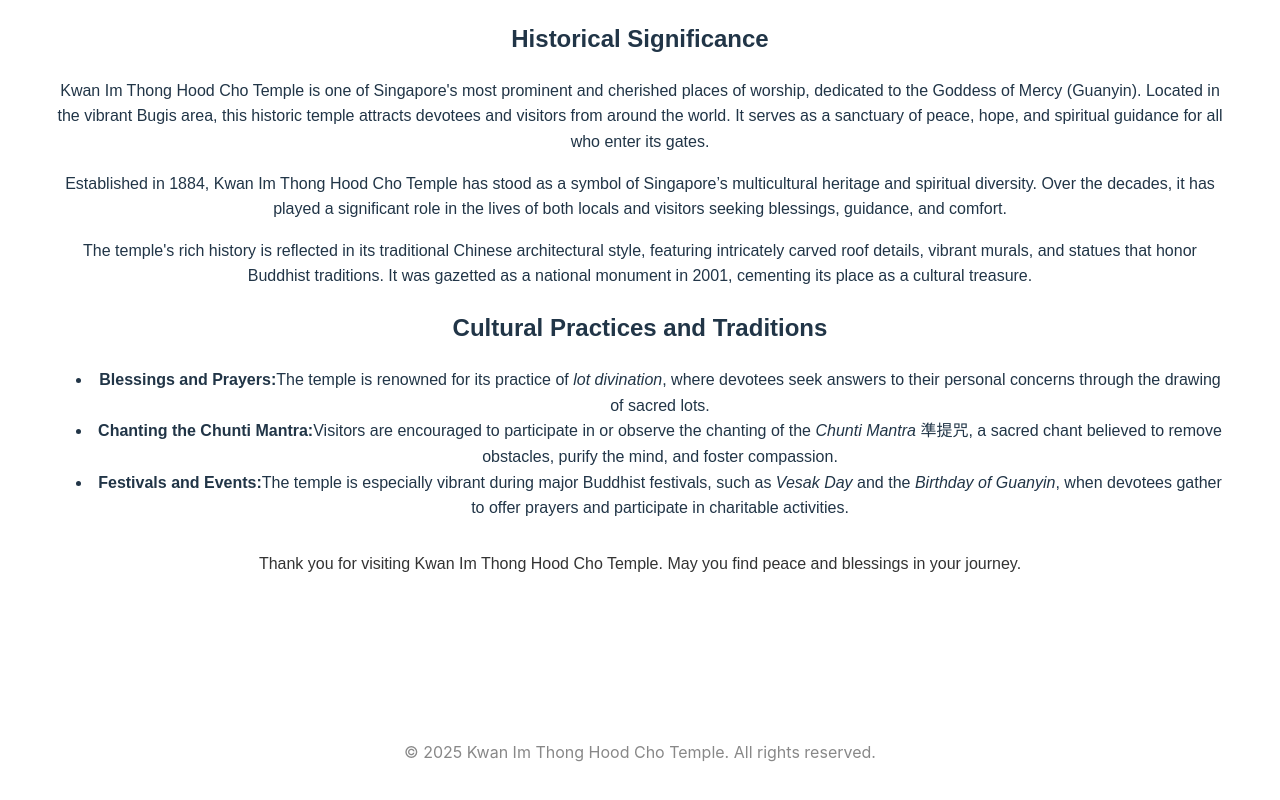
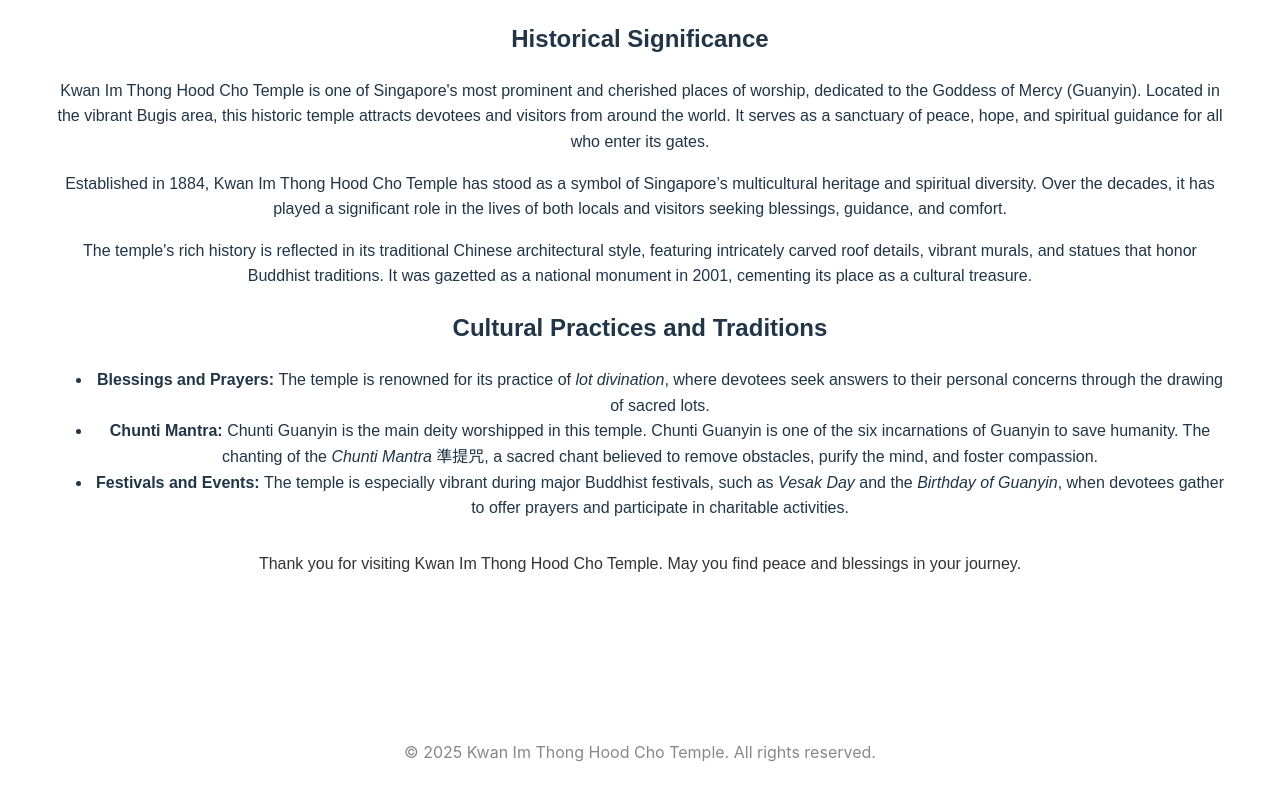
Before and after one commit to kwanimthonghoodcho/kwanimthonghoodcho, a React (Vite) app: page /about in a window 1280 px wide. Shown: the part 856-1656 px from the top of the page. Built offline with nearby package versions, Linux system fonts and the light colour scheme; a web font is replaced by a local one.

Commit message:
amend about

```diff
--- a/src/pages/About.tsx
+++ b/src/pages/About.tsx
@@ -43,17 +43,18 @@
         <h2>Cultural Practices and Traditions</h2>
         <ul>
           <li>
-            <strong>Blessings and Prayers:</strong>
+            <strong>Blessings and Prayers: </strong>
             The temple is renowned for its practice of <em>lot divination</em>, where devotees seek answers to their personal concerns through the drawing of sacred lots.
           </li>
           <li>
-            <strong>Chanting the Chunti Mantra:</strong>
-            Visitors are encouraged to participate in or observe the chanting of the <em>Chunti Mantra 準提咒</em>, a sacred chant believed to remove obstacles, purify the mind, and foster compassion.
+            <strong>Chunti Mantra: </strong>
+            Chunti Guanyin is the main deity worshipped in this temple. Chunti Guanyin is one of the six incarnations of Guanyin to save humanity. The chanting of the <em>Chunti Mantra 準提咒</em>, a sacred chant believed to remove obstacles, purify the mind, and foster compassion.
           </li>
           <li>
-            <strong>Festivals and Events:</strong>
+            <strong>Festivals and Events: </strong>
             The temple is especially vibrant during major Buddhist festivals, such as <em>Vesak Day</em> and the <em>Birthday of Guanyin</em>, when devotees gather to offer prayers and participate in charitable activities.
           </li>
+
         </ul>
       </section>
 
```
